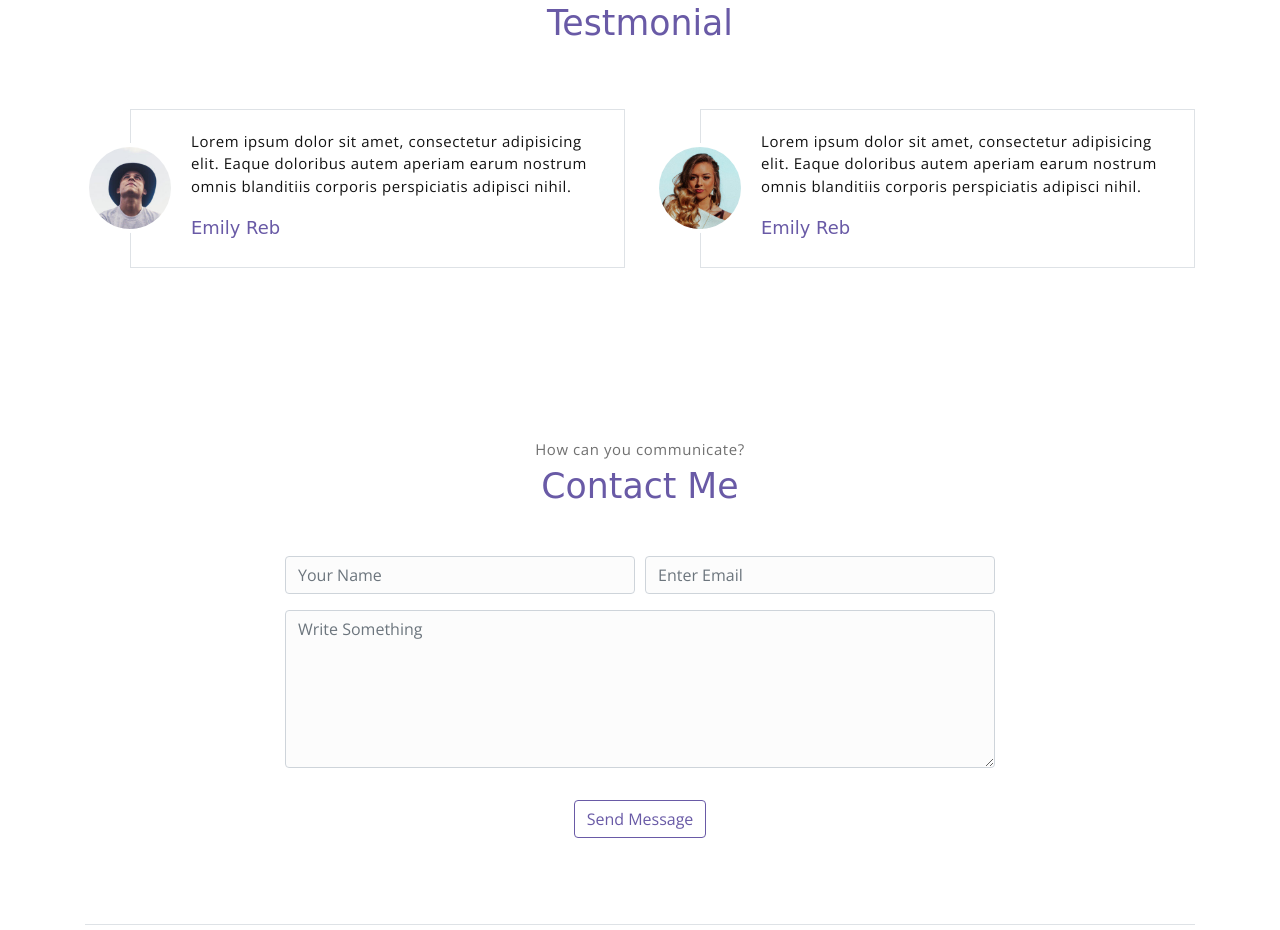
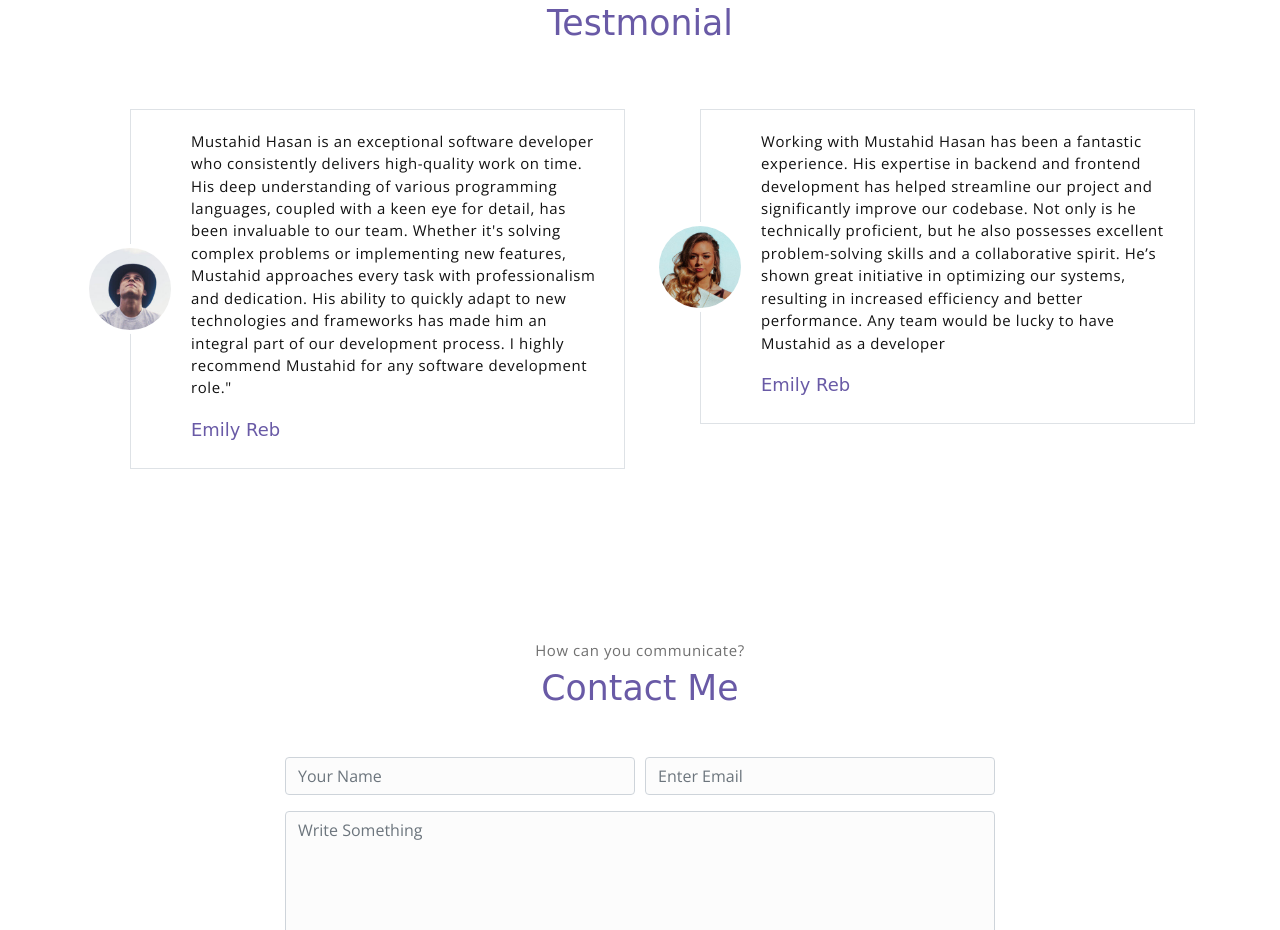
Before and after one commit to mustahidhasan/mustahid.github.io, a plain HTML site: page index.html in a window 1280 px wide. Shown: the part 3583-4513 px from the top of the page. Drawn offline with nearby package versions, Linux system fonts and the light colour scheme; a web font is replaced by a local one.

Commit message:
testimonial done

```diff
--- a/index.html
+++ b/index.html
@@ -94,7 +94,7 @@
                         real-world applications to drive innovation and efficiency.
                     </p>
                     <button class="btn btn-primary"><a target=”_blank” href="https://www.fiverr.com/s/NNpNZGZ"
-                        style="color: white; font-weight: bold">Hire Me</a></button>
+                            style="color: white; font-weight: bold">Hire Me</a></button>
                     <!-- <button class="btn-rounded btn btn-outline-primary mt-4">Download CV</button> -->
                 </div>
             </div><!-- end of about wrapper -->
@@ -336,9 +336,13 @@
                                 alt="Download free bootstrap 4 landing page, free boootstrap 4 templates, Download free bootstrap 4.1 landing page, free boootstrap 4.1.1 templates, meyawo Landing page">
                         </div>
                         <div class="testimonial-card-body">
-                            <p class="testimonial-card-subtitle">Lorem ipsum dolor sit amet, consectetur adipisicing
-                                elit. Eaque doloribus autem aperiam earum nostrum omnis blanditiis corporis perspiciatis
-                                adipisci nihil.</p>
+                            <p class="testimonial-card-subtitle">Mustahid Hasan is an exceptional software developer who
+                                consistently delivers high-quality work on time. His deep understanding of various
+                                programming languages, coupled with a keen eye for detail, has been invaluable to our
+                                team. Whether it's solving complex problems or implementing new features, Mustahid
+                                approaches every task with professionalism and dedication. His ability to quickly adapt
+                                to new technologies and frameworks has made him an integral part of our development
+                                process. I highly recommend Mustahid for any software development role."</p>
                             <h6 class="testimonial-card-title">Emily Reb</h6>
                         </div>
                     </div>
@@ -350,9 +354,12 @@
                                 alt="Download free bootstrap 4 landing page, free boootstrap 4 templates, Download free bootstrap 4.1 landing page, free boootstrap 4.1.1 templates, meyawo Landing page">
                         </div>
                         <div class="testimonial-card-body">
-                            <p class="testimonial-card-subtitle">Lorem ipsum dolor sit amet, consectetur adipisicing
-                                elit. Eaque doloribus autem aperiam earum nostrum omnis blanditiis corporis perspiciatis
-                                adipisci nihil.</p>
+                            <p class="testimonial-card-subtitle">Working with Mustahid Hasan has been a fantastic
+                                experience. His expertise in backend and frontend development has helped streamline our
+                                project and significantly improve our codebase. Not only is he technically proficient,
+                                but he also possesses excellent problem-solving skills and a collaborative spirit. He’s
+                                shown great initiative in optimizing our systems, resulting in increased efficiency and
+                                better performance. Any team would be lucky to have Mustahid as a developer</p>
                             <h6 class="testimonial-card-title">Emily Reb</h6>
                         </div>
                     </div>
```
